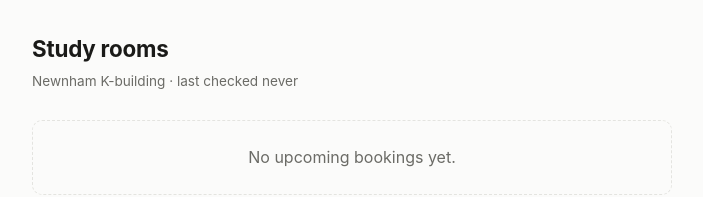
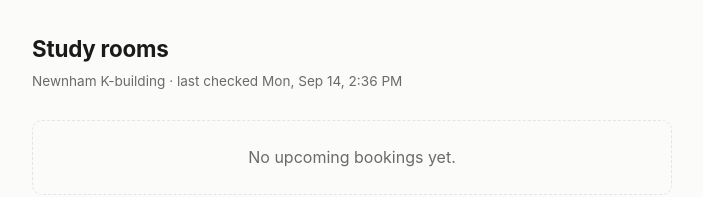
Before and after one commit to raghavdotdev/raghavjha-portfolio, a plain HTML site: page rooms-1a164303/index.html in a window 1280 px wide. Shown: the top 197 px of the page, without its empty margins (288-991 px from the left). Drawn offline with Linux system fonts and the light colour scheme.

Commit message:
Update study room bookings

```diff
--- a/rooms-1a164303/index.html
+++ b/rooms-1a164303/index.html
@@ -10,7 +10,7 @@
 <body>
 <main>
   <h1>Study rooms</h1>
-  <p class="sub">Newnham K-building · last checked never</p>
+  <p class="sub">Newnham K-building · last checked Mon, Sep 14, 2:36 PM</p>
   <p class="empty">No upcoming bookings yet.</p>
   <footer>Booked automatically around your class schedule.</footer>
 </main>
```
